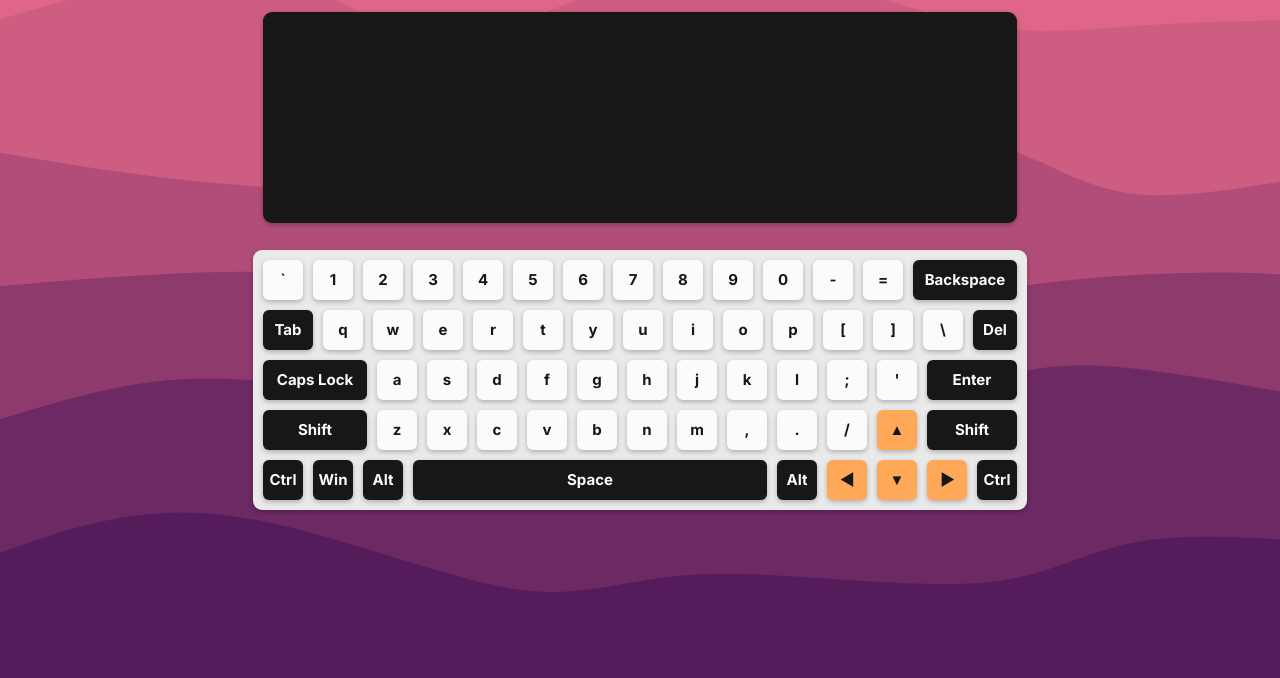
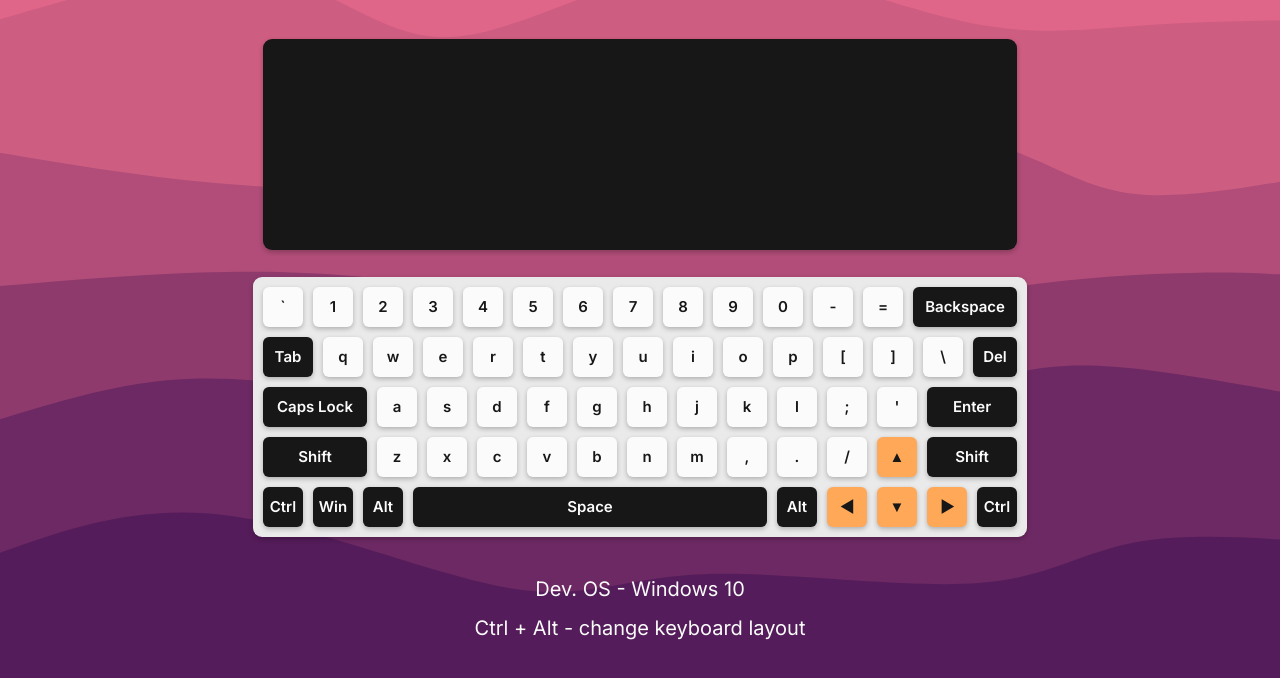
Before and after one commit to midicable/virtual-keyboard, a website with bundled scripts: page index.html in a window 1280 px wide. Shown: the part 114-792 px from the top of the page. Built offline with nearby package versions, Linux system fonts and the light colour scheme; files whose address does not match are found by name.

Commit message:
feat: add footer

```diff
--- a/index.html
+++ b/index.html
@@ -6,6 +6,8 @@
   <meta name="viewport" content="width=device-width, initial-scale=1.0">
   <link rel="preconnect" href="https://fonts.googleapis.com">
   <link rel="preconnect" href="https://fonts.gstatic.com" crossorigin>
+  <link href="https://fonts.googleapis.com/css2?family=Inter:wght@400&display=swap" rel="stylesheet">
+  <link href="https://fonts.googleapis.com/css2?family=Inter:wght@600&display=swap" rel="stylesheet">
   <link href="https://fonts.googleapis.com/css2?family=Inter:wght@700&display=swap" rel="stylesheet">
   <link rel="stylesheet" href="./style/style.css">
   <title>Virtual Keyboard</title>
--- a/scripts/app.js
+++ b/scripts/app.js
@@ -1,4 +1,4 @@
-import { renderMainWindow, renderHeader, renderTextArea, renderKeyboard } from './components-render.js';
+import { renderMainWindow, renderHeader, renderTextArea, renderKeyboard, renderFooter } from './components-render.js';
 import { initKeyboardBehavior } from './keyboard-behavior.js';
 import { getLocalStorage, setLocalStorage } from './local-storage.js';
 
@@ -8,6 +8,7 @@ async function main() {
   renderTextArea();
   await renderKeyboard();
   initKeyboardBehavior();
+  renderFooter();
 }
 
 main();
--- a/scripts/components-render.js
+++ b/scripts/components-render.js
@@ -270,4 +270,22 @@ const renderKeyboard = async function () {
   container.append(keyboard);
 }
 
-export { renderMainWindow, renderHeader, renderTextArea, renderKeyboard };
+const renderFooter = function () {
+  const container = document.querySelector('.main-container');
+  const footer = document.createElement('footer');
+  const OSDescriptionElement = document.createElement('p');
+  const layoutChangeHint = document.createElement('p');
+
+  OSDescriptionElement.classList.add('os-desc');
+  OSDescriptionElement.textContent = 'Dev. OS - Windows 10';
+  layoutChangeHint.classList.add('hotkey');
+  layoutChangeHint.textContent = 'Ctrl + Alt - change keyboard layout';
+
+  footer.classList.add('footer');
+  footer.append(OSDescriptionElement);
+  footer.append(layoutChangeHint);
+
+  container.append(footer);
+}
+
+export { renderMainWindow, renderHeader, renderTextArea, renderKeyboard, renderFooter };
--- a/style/style.css
+++ b/style/style.css
@@ -9,11 +9,12 @@ img {
 }
 
 .main-container {
-  width: 100vw;
+  min-width: 100vw;
   height: 100vh;
   padding: 20px;
   display: flex;
   align-items: center;
+  justify-content: center;
   flex-direction: column;
   background: url(/assets/images/virtual-keyboard-bg.svg);
   background-size: cover;
@@ -161,3 +162,20 @@ img {
   box-shadow:
     0 0 20px 2px #0ff;
 }
+
+.footer {
+  display: flex;
+  flex-direction: column;
+  gap: 15px;
+  margin-top: 40px;
+}
+
+.os-desc,
+.hotkey {
+  font-family: 'Inter';
+  font-size: 20px;
+  font-weight: 400;
+  line-height: 24px;
+  color: #FBFBFB;
+  text-align: center;
+}
```
